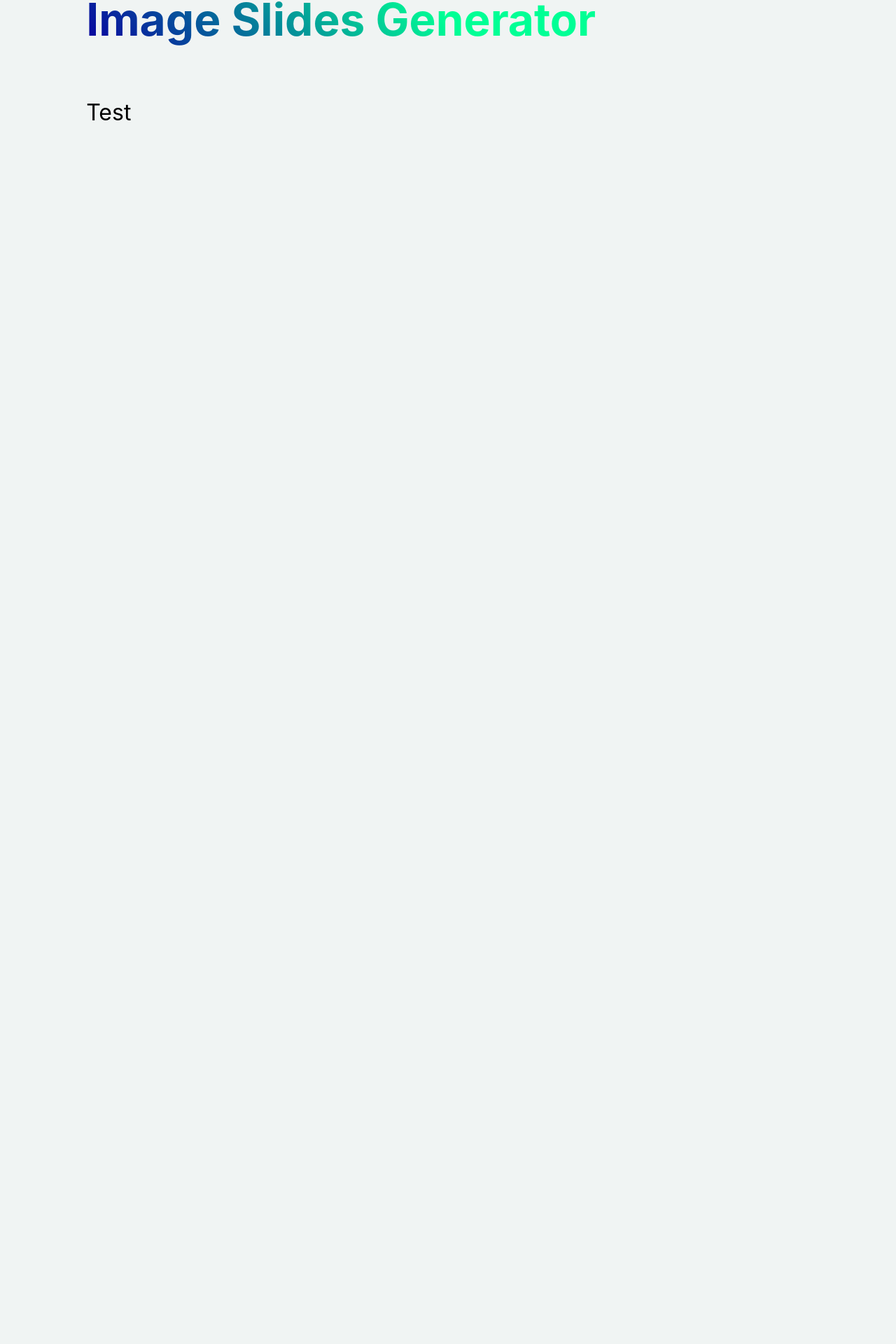
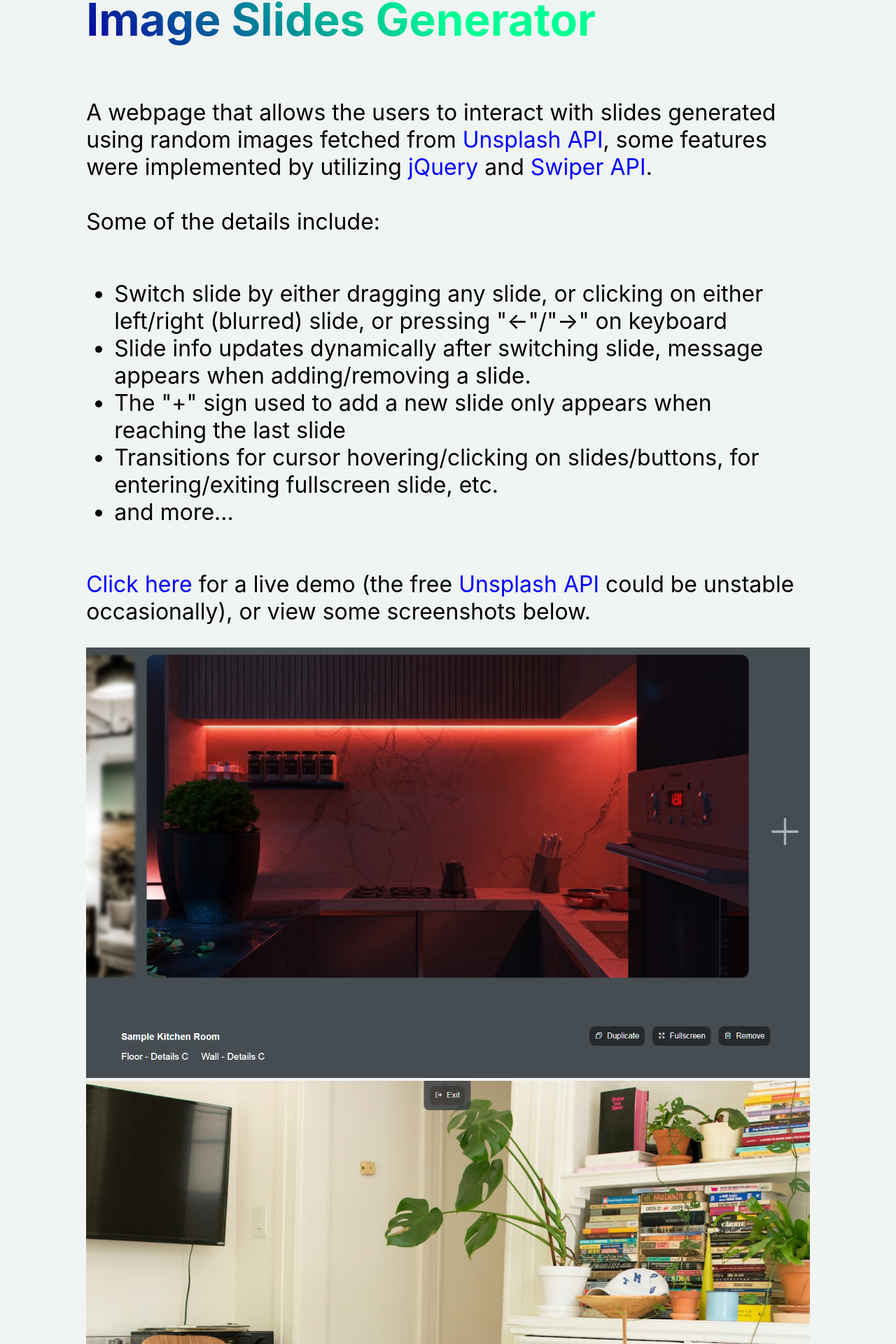
Before and after one commit to daoxi/personal-portfolio, a Next.js app: page /projects/image-slides-generator in a window 1280 px wide. Shown: the part 242-2162 px from the top of the page at 70% size. Before the commit the page ends 800 px from the top, so only its background shows below. Built offline with nearby package versions, Linux system fonts and the light colour scheme.

Commit message:
completed image slides generator page

```diff
--- a/pages/components/IntroTemplate.module.css
+++ b/pages/components/IntroTemplate.module.css
@@ -31,6 +31,10 @@
 
 .intro a {
   color: blue;
+}
+
+.list {
+  font-size: 2rem;
 }
 
 .intro .insert_img_wrapper {
--- a/pages/projects/image-slides-generator.js
+++ b/pages/projects/image-slides-generator.js
@@ -3,6 +3,11 @@ import MainNavigation from "../components/MainNavigation";
 import classes from "../components/IntroTemplate.module.css";
 import Link from "next/link";
 import Head from "next/head";
+import Image from "next/image";
+
+/* Import the images to be inserted into the page */
+import slidesScreenshot from "../../public/assets/image-slides-generator-page/image-slides-generator-screenshot.png";
+import slidesScreenshot2 from "../../public/assets/image-slides-generator-page/image-slides-generator-screenshot2.png";
 
 function ImageSlidesGenerator() {
   return (
@@ -22,8 +27,105 @@ function ImageSlidesGenerator() {
         <h1 className={classes.title}>Image Slides Generator</h1>
 
         <p className={classes.intro}>
-		Test
+          A webpage that allows the users to interact with slides generated
+          using random images fetched from{" "}
+          <a
+            href="https://unsplash.com/"
+            target="_blank"
+            rel="noopener noreferrer"
+          >
+            Unsplash API
+          </a>
+          , some features were implemented by utilizing{" "}
+          <a
+            href="https://jquery.com/"
+            target="_blank"
+            rel="noopener noreferrer"
+          >
+            jQuery
+          </a>{" "}
+          and{" "}
+          <a
+            href="https://swiperjs.com/swiper-api"
+            target="_blank"
+            rel="noopener noreferrer"
+          >
+            Swiper API
+          </a>
+          .<br />
+          <br />
+          Some of the details include:
         </p>
+        <ul className={classes.list}>
+          <li>
+            Switch slide by either dragging any slide, or clicking on either
+            left/right (blurred) slide, or pressing &quot;←&quot;/&quot;→&quot;
+            on keyboard{" "}
+          </li>
+          <li>
+            Slide info updates dynamically after switching slide, message
+            appears when adding/removing a slide.
+          </li>
+          <li>
+            The &quot;+&quot; sign used to add a new slide only appears when
+            reaching the last slide
+          </li>
+          <li>
+            Transitions for cursor hovering/clicking on slides/buttons, for
+            entering/exiting fullscreen slide, etc.
+          </li>
+          <li>and more...</li>
+        </ul>
+        <p className={classes.intro}>
+          <a
+            href="https://daoxisun.com/resources/image-slides-generator/"
+            target="_blank"
+            rel="noopener noreferrer"
+          >
+            Click here
+          </a>{" "}
+          for a live demo (the free{" "}
+          <a
+            href="https://unsplash.com/"
+            target="_blank"
+            rel="noopener noreferrer"
+          >
+            Unsplash API
+          </a>{" "}
+          could be unstable occasionally), or view some screenshots below.
+        </p>
+        <Link href={slidesScreenshot.src} passHref>
+          <a
+            className={classes.insert_img_wrapper}
+            target="_blank"
+            rel="noopener noreferrer"
+          >
+            <Image
+              className={classes.insert_img}
+              src={slidesScreenshot}
+              alt="slidesScreenshot"
+              width="1498"
+              height="892"
+              title="Slides Screenshot"
+            />
+          </a>
+        </Link>
+        <Link href={slidesScreenshot2.src} passHref>
+          <a
+            className={classes.insert_img_wrapper}
+            target="_blank"
+            rel="noopener noreferrer"
+          >
+            <Image
+              className={classes.insert_img}
+              src={slidesScreenshot2}
+              alt="slidesScreenshot2"
+              width="1498"
+              height="892"
+              title="Slides Screenshot Fullscreen"
+            />
+          </a>
+        </Link>
       </div>
     </div>
   );
```
Also changed, not shown: public/assets/image-slides-generator-page/image-slides-generator-screenshot.png (added), public/assets/image-slides-generator-page/image-slides-generator-screenshot2.png (added).
